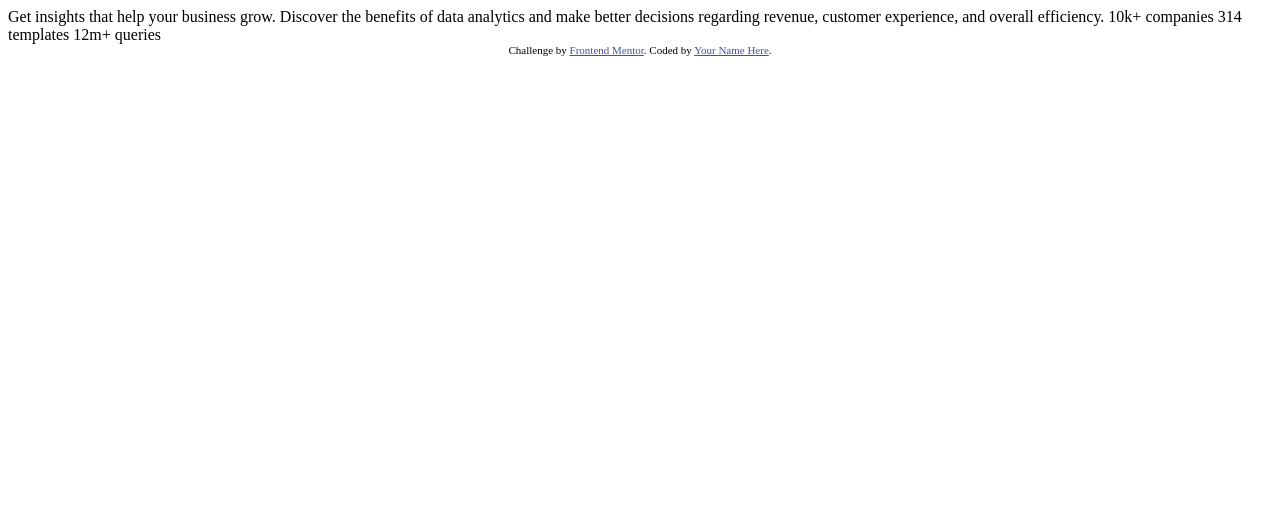
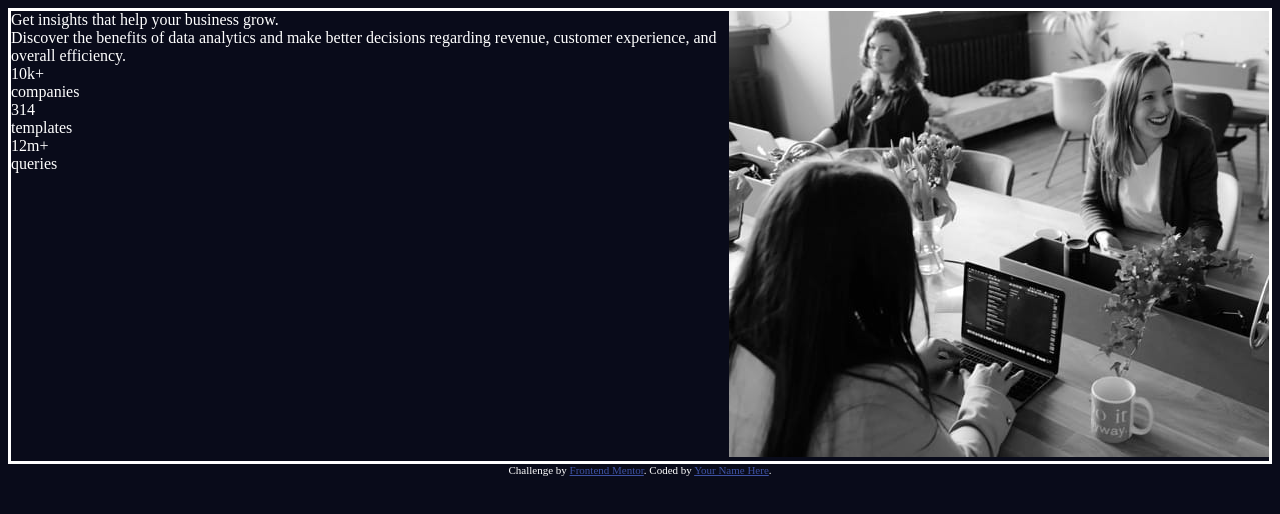
Before and after one commit to mandresyandri/stats-preview-card-component, a plain HTML site: page index.html in a window 1280 px wide. Drawn offline with Linux system fonts and the light colour scheme.

Commit message:
Starting the challenge

```diff
--- a/index.html
+++ b/index.html
@@ -3,31 +3,48 @@
 <head>
   <meta charset="UTF-8">
   <meta name="viewport" content="width=device-width, initial-scale=1.0"> <!-- displays site properly based on user's device -->
-
   <link rel="icon" type="image/png" sizes="32x32" href="./images/favicon-32x32.png">
-
+  <link rel="stylesheet" href="style.css">
   <title>Frontend Mentor | Stats preview card component</title>
-
-  <!-- Feel free to remove these styles or customise in your own stylesheet 👍 -->
-  <style>
-    .attribution { font-size: 11px; text-align: center; }
-    .attribution a { color: hsl(228, 45%, 44%); }
-  </style>
 </head>
 <body>
+  <main>
+    <div class="container">
+      <div class="element-left">
+        <div class="head-title">
+          Get insights that help your business grow.
+        </div>
 
-  Get insights that help your business grow.
+        <div class="paragraph">
+          Discover the benefits of data analytics and make better decisions regarding revenue, customer
+          experience, and overall efficiency.
+        </div>
 
-  Discover the benefits of data analytics and make better decisions regarding revenue, customer
-  experience, and overall efficiency.
+        <div class="all-stats">
+          <div class="e-one">
+            <div class="e-number">10k+</div>
+            <div class="e-description">companies</div>
+          </div>
+          <div class="e-two">
+            <div class="e-number">314</div>
+            <div class="e-description">templates</div>
+            </div>
+          <div class="e-three">
+            <div class="e-number">12m+</div>
+            <div class="e-description">queries</div>
+          </div>
+        </div>
+      </div>
+      <div class="element-right">
+        <img src="/images/image-header-desktop.jpg">
+      </div>
 
-  10k+ companies
-  314 templates
-  12m+ queries
+    </div>
 
-  <div class="attribution">
-    Challenge by <a href="https://www.frontendmentor.io?ref=challenge" target="_blank">Frontend Mentor</a>.
-    Coded by <a href="#">Your Name Here</a>.
-  </div>
+    <div class="attribution">
+      Challenge by <a href="https://www.frontendmentor.io?ref=challenge" target="_blank">Frontend Mentor</a>.
+      Coded by <a href="#">Your Name Here</a>.
+    </div>
+</main>
 </body>
 </html>
--- /dev/null
+++ b/style.css
@@ -0,0 +1,21 @@
+/* Style from frontend challenge  */
+.attribution {
+    font-size: 11px;
+    text-align: center;
+}
+
+.attribution a {
+    color: hsl(228, 45%, 44%);
+}
+
+/* My custom css */
+body {
+    background-color: hsl(233, 47%, 7%);
+    color: white; /* Temp color */
+}
+
+.container {
+    border-style: solid;
+    display: flex;
+    flex-direction: row;
+}
```
